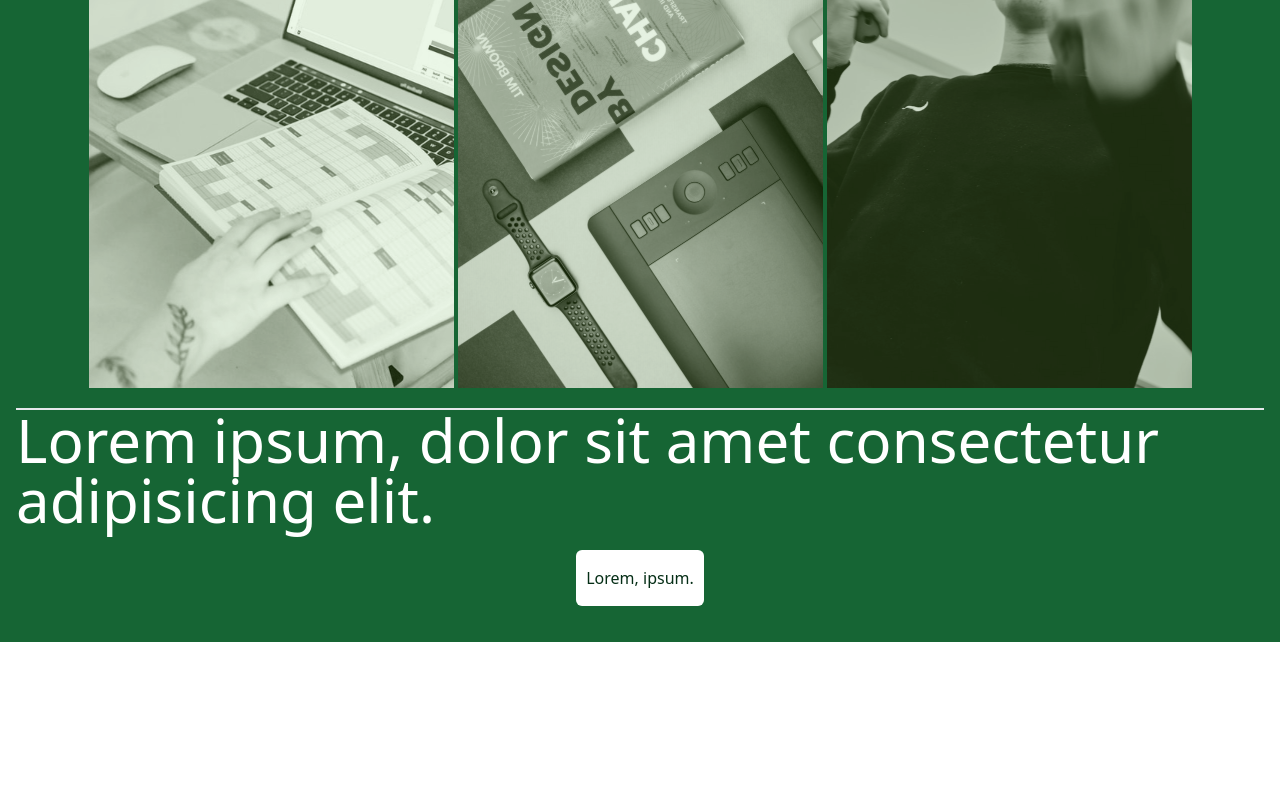
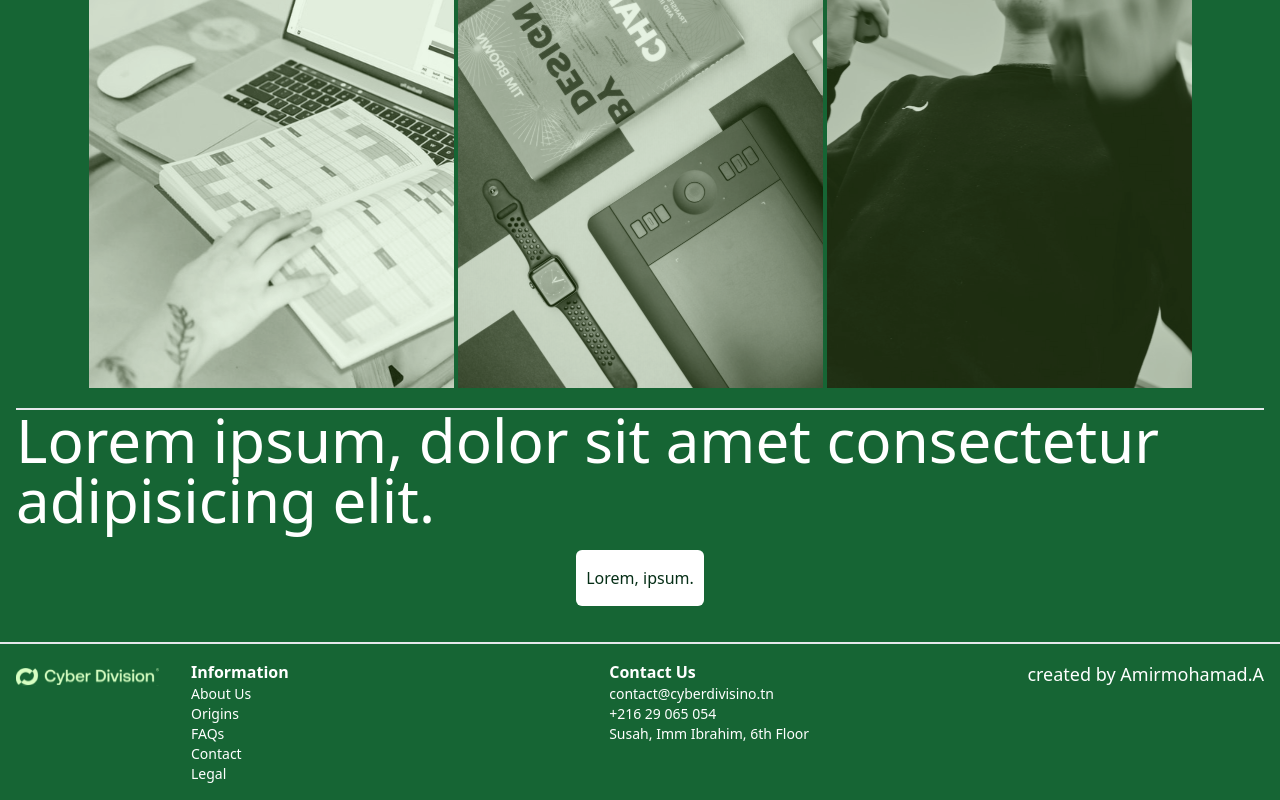
Before and after one commit to Parsya2/landing-page, a React (Create React App) app: page / in a window 1280 px wide. Shown: the part 2150-2950 px from the top of the page. Before the commit the page ends 2792 px from the top, so only its background shows below. Built offline with nearby package versions, Linux system fonts and the light colour scheme.

Commit message:
footer added

```diff
--- a/src/App.js
+++ b/src/App.js
@@ -1,13 +1,14 @@
 import Nav from "./components/nav";
 import Header from "./components/header";
 import Sec from "./components/sec";
-
+import Footer from "./components/footer";
 const App = () => {
   return (
     <>
       <Nav />
       <Header/>
       <Sec/>
+      <Footer/>
     </>
   );
 };
--- /dev/null
+++ b/src/components/footer.js
@@ -0,0 +1,43 @@
+import Logo from "../assets/logo.svg";
+const Footer = () => {
+  return (
+    <>
+      <footer className="bg-green-800 text-white p-4 border-t-2 flex flex-row items-start">
+        <div className="container mx-auto">
+          <img src={Logo} alt="logo" className="mx-auto mb-4 md:mb-0 md:mr-4 lg:float-left lg:mr-8 lg:mt-2" />
+          <div className="flex flex-wrap justify-between gap-2">
+            <ul className="w-full md:w-1/2 lg:w-1/3 mb-4 md:mb-0">
+              <h1 className="text-base font-bold">Information</h1>
+              <a href="#">
+                <li className="font-normal text-sm">About Us</li>
+              </a>
+              <a href="#">
+                <li className="font-normal text-sm">Origins</li>
+              </a>
+              <a href="#">
+                <li className="font-normal text-sm">FAQs</li>
+              </a>
+              <a href="#">
+                <li className="font-normal text-sm">Contact</li>
+              </a>
+              <a href="#">
+                <li className="font-normal text-sm">Legal</li>
+              </a>
+            </ul>
+            <ul className="w-full md:w-1/2 lg:w-1/3 mb-4 md:mb-0">
+              <h1 className="text-base font-bold">Contact Us</h1>
+              <li className="font-normal text-sm">contact@cyberdivisino.tn</li>
+              <li className="font-normal text-sm">+216 29 065 054</li>
+              <li className="font-normal text-sm">
+                Susah, Imm Ibrahim, 6th Floor
+              </li>
+            </ul>
+            <h1 className="font-medium text-lg">created by Amirmohamad.A</h1>
+          </div>
+        </div>
+      </footer>
+    </>
+  );
+};
+
+export default Footer;
```
